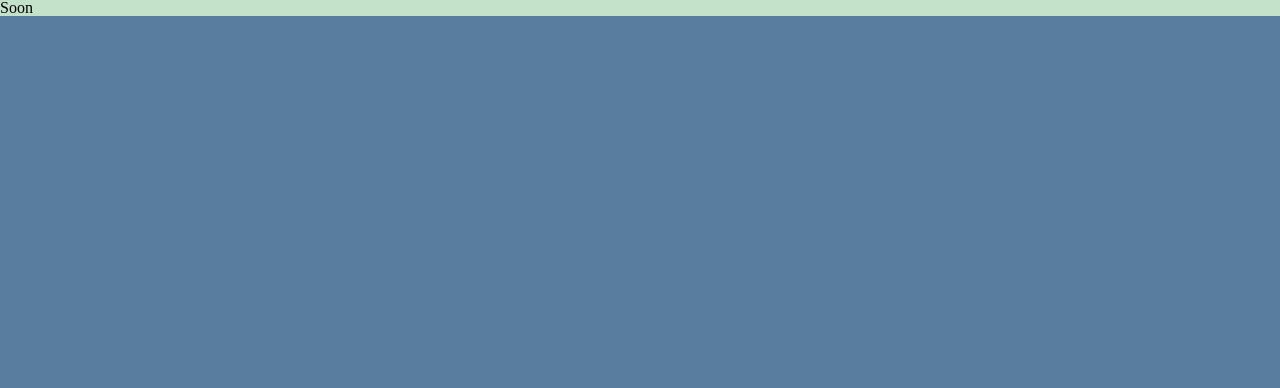
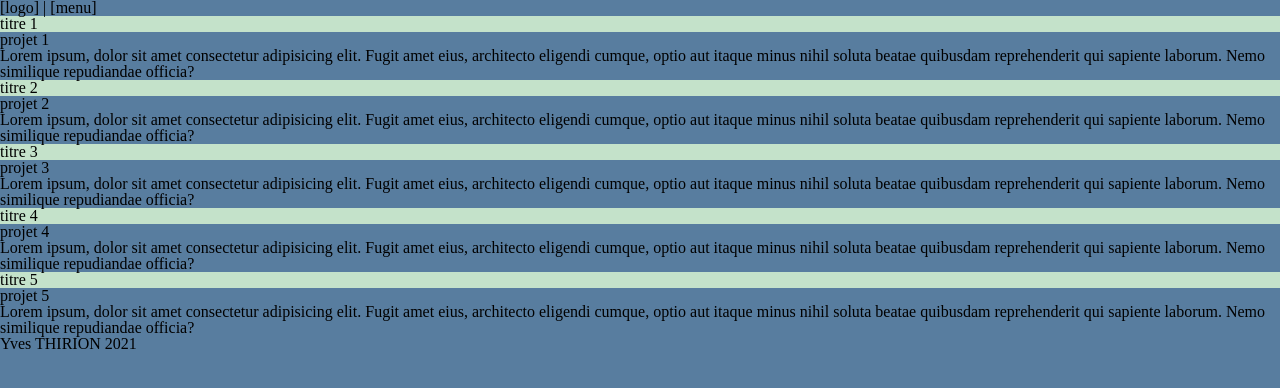
Before and after one commit to Yves852/portfolio, a plain HTML site: page index.html in a window 1280 px wide. Drawn offline with nearby package versions, Linux system fonts and the light colour scheme; files that its build step writes are made by us from their sources.

Commit message:
Html structure with dummy content

```diff
--- a/index.html
+++ b/index.html
@@ -8,6 +8,66 @@
         <title>Portfolio</title>
     </head>
     <body>
-        <h1>Soon</h1>
+        <header>[logo] | [menu]</header>
+        <main>
+            <section>
+                <article>
+                    <h3>titre 1</h3>
+                    <p>projet 1</p>
+                    <p>
+                        Lorem ipsum, dolor sit amet consectetur adipisicing
+                        elit. Fugit amet eius, architecto eligendi cumque, optio
+                        aut itaque minus nihil soluta beatae quibusdam
+                        reprehenderit qui sapiente laborum. Nemo similique
+                        repudiandae officia?
+                    </p>
+                </article>
+                <article>
+                    <h3>titre 2</h3>
+                    <p>projet 2</p>
+                    <p>
+                        Lorem ipsum, dolor sit amet consectetur adipisicing
+                        elit. Fugit amet eius, architecto eligendi cumque, optio
+                        aut itaque minus nihil soluta beatae quibusdam
+                        reprehenderit qui sapiente laborum. Nemo similique
+                        repudiandae officia?
+                    </p>
+                </article>
+                <article>
+                    <h3>titre 3</h3>
+                    <p>projet 3</p>
+                    <p>
+                        Lorem ipsum, dolor sit amet consectetur adipisicing
+                        elit. Fugit amet eius, architecto eligendi cumque, optio
+                        aut itaque minus nihil soluta beatae quibusdam
+                        reprehenderit qui sapiente laborum. Nemo similique
+                        repudiandae officia?
+                    </p>
+                </article>
+                <article>
+                    <h3>titre 4</h3>
+                    <p>projet 4</p>
+                    <p>
+                        Lorem ipsum, dolor sit amet consectetur adipisicing
+                        elit. Fugit amet eius, architecto eligendi cumque, optio
+                        aut itaque minus nihil soluta beatae quibusdam
+                        reprehenderit qui sapiente laborum. Nemo similique
+                        repudiandae officia?
+                    </p>
+                </article>
+                <article>
+                    <h3>titre 5</h3>
+                    <p>projet 5</p>
+                    <p>
+                        Lorem ipsum, dolor sit amet consectetur adipisicing
+                        elit. Fugit amet eius, architecto eligendi cumque, optio
+                        aut itaque minus nihil soluta beatae quibusdam
+                        reprehenderit qui sapiente laborum. Nemo similique
+                        repudiandae officia?
+                    </p>
+                </article>
+            </section>
+        </main>
+        <footer>Yves THIRION 2021</footer>
     </body>
 </html>
```
